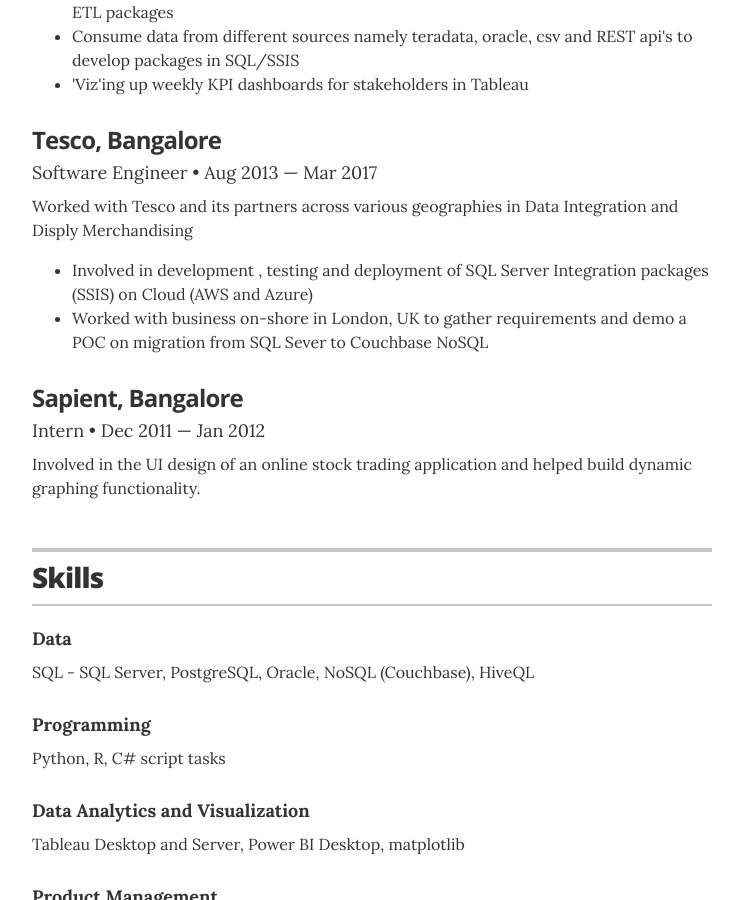
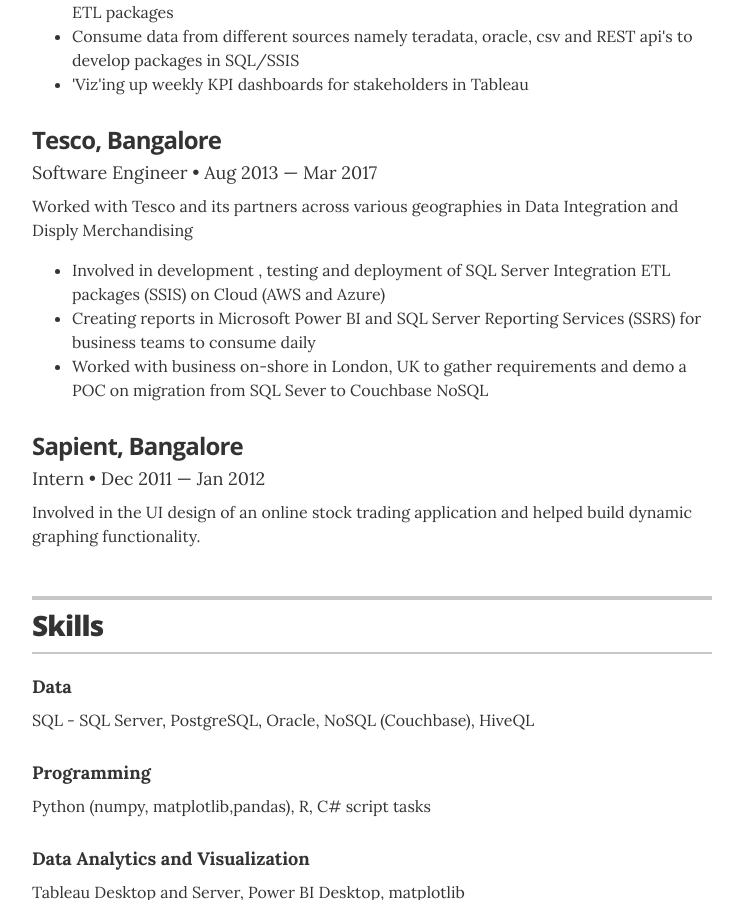
Before and after one commit to robathija/rohit-resume, a Jekyll site: the page built from index.html, in a window 1280 px wide and 900 px high, scrolled down 720 px. Shown: the whole window, without its empty margins (268-1011 px from the left). Built offline with Jekyll 4.4.1, drawn with Linux system fonts in a browser that asks for light colours.

Commit message:
skills update

```diff
--- a/_data/experience.yml
+++ b/_data/experience.yml
@@ -9,7 +9,7 @@
 - company: Tesco, Bangalore
   position: Software Engineer
   duration:  Aug 2013 &mdash; Mar 2017
-  summary: Worked with Tesco and its partners across various geographies in Data Integration and Disply Merchandising<ul class="resume-item-list"><li>Involved in development , testing and deployment of SQL Server Integration packages (SSIS) on Cloud (AWS and Azure)</li><li>Worked with business on-shore in London, UK to gather requirements and demo a POC on migration from SQL Sever to Couchbase NoSQL</li>
+  summary: Worked with Tesco and its partners across various geographies in Data Integration and Disply Merchandising<ul class="resume-item-list"><li>Involved in development , testing and deployment of SQL Server Integration ETL packages (SSIS) on Cloud (AWS and Azure)</li><li>Creating reports in Microsoft Power BI and SQL Server Reporting Services (SSRS) for business teams to consume daily</li><li>Worked with business on-shore in London, UK to gather requirements and demo a POC on migration from SQL Sever to Couchbase NoSQL</li>
 
 
 # Sapient
--- a/_data/skills.yml
+++ b/_data/skills.yml
@@ -5,7 +5,7 @@
 
 # Programming
 - skill: Programming
-  description: Python, R, C# script tasks
+  description: Python (numpy, matplotlib,pandas), R, C# script tasks
 
 # Data Analytics and Visualization
 - skill: Data Analytics and Visualization
```
